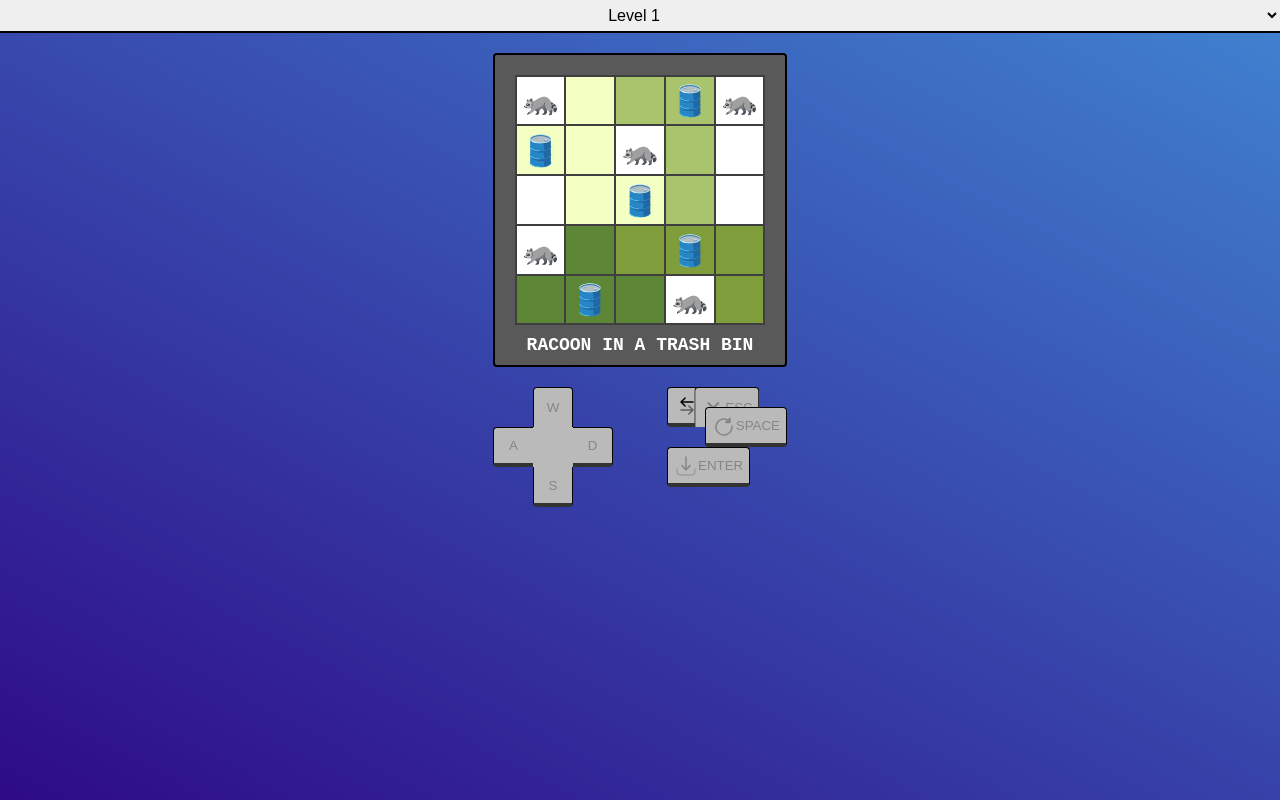
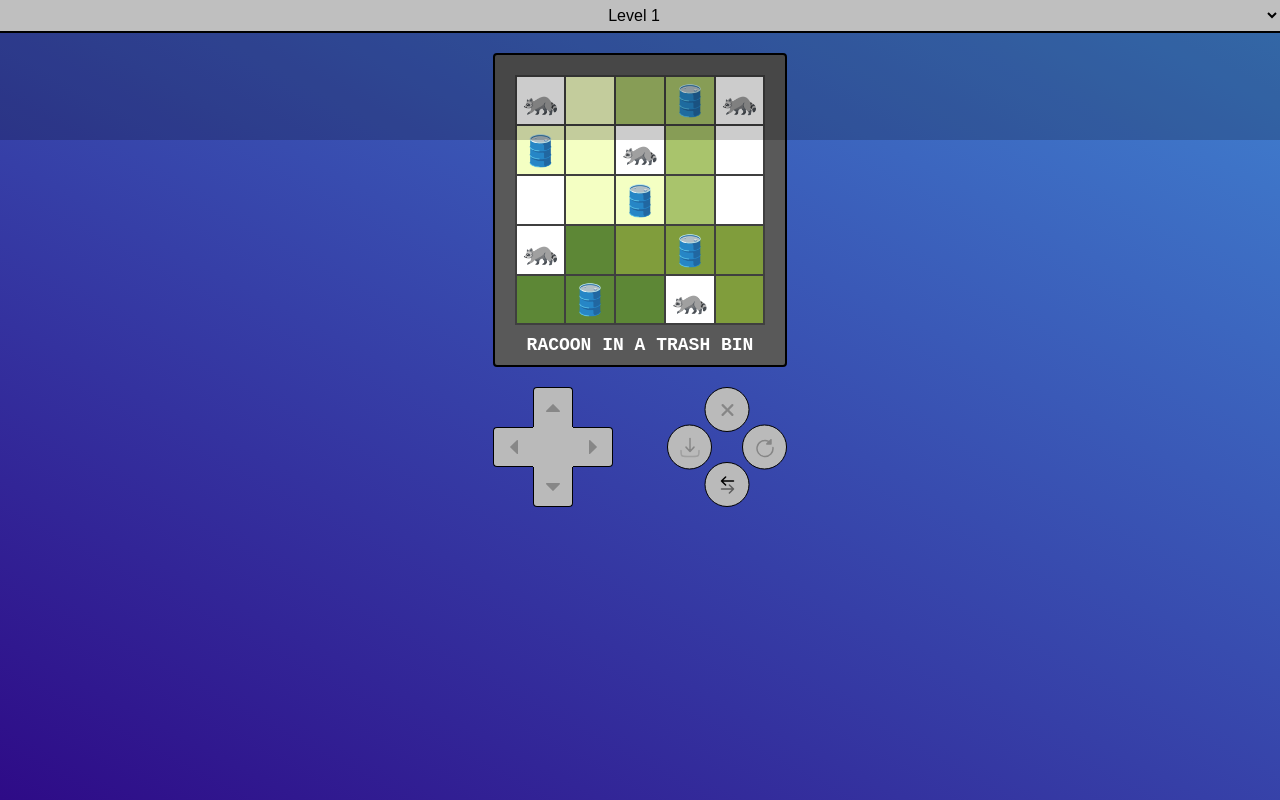
Before and after one commit to felixWackernagel/racoonInATrashBin, a Vue app: page / in a window 1280 px wide. Built offline with nearby package versions, Linux system fonts and the light colour scheme.

Commit message:
start cleanup controls

```diff
--- a/src/components/Board.vue
+++ b/src/components/Board.vue
@@ -1,5 +1,5 @@
 <script setup lang="ts">
-import { computed } from "vue";
+import { computed, defineProps } from "vue";
 import { useBoard } from "@/composables/useBoard";
 import Cell from "@/components/Cell.vue";
 import { onMounted, onUnmounted } from "vue";
@@ -90,74 +90,37 @@ onUnmounted(() => {
     <div class="controller__section">
       <div class="btn btn--center"></div>
       <button
-        class="btn btn--left"
-        @click="moveLeft"
-        :disabled="activePart == null"
+          class="btn btn--left"
+          @click="moveLeft"
+          :disabled="activePart == null"
       >
-        A
+        <svg xmlns="http://www.w3.org/2000/svg" width="24" height="24" viewBox="0 0 24 24"><path fill="currentColor" d="m8.165 11.63l6.63-6.43C15.21 4.799 16 5.042 16 5.57v12.86c0 .528-.79.771-1.205.37l-6.63-6.43a.499.499 0 0 1 0-.74Z"/></svg>
       </button>
       <button
         class="btn btn--top"
         @click="moveUp"
         :disabled="activePart == null"
       >
-        W
+        <svg xmlns="http://www.w3.org/2000/svg" width="24" height="24" viewBox="0 0 24 24"><path fill="currentColor" d="m12.37 8.165l6.43 6.63c.401.414.158 1.205-.37 1.205H5.57c-.528 0-.771-.79-.37-1.205l6.43-6.63a.499.499 0 0 1 .74 0Z"/></svg>
       </button>
       <button
         class="btn btn--bottom"
         @click="moveDown"
         :disabled="activePart == null"
       >
-        S
+        <svg xmlns="http://www.w3.org/2000/svg" width="24" height="24" viewBox="0 0 24 24"><path fill="currentColor" d="m12.37 15.835l6.43-6.63C19.201 8.79 18.958 8 18.43 8H5.57c-.528 0-.771.79-.37 1.205l6.43 6.63c.213.22.527.22.74 0Z"/></svg>
       </button>
       <button
         class="btn btn--right"
         @click="moveRight"
         :disabled="activePart == null"
       >
-        D
+        <svg xmlns="http://www.w3.org/2000/svg" width="24" height="24" viewBox="0 0 24 24"><path fill="currentColor" d="M15.835 11.63L9.205 5.2C8.79 4.799 8 5.042 8 5.57v12.86c0 .528.79.771 1.205.37l6.63-6.43a.498.498 0 0 0 0-.74Z"/></svg>
       </button>
     </div>
     <div class="controller__section">
-      <button class="btn" @click="nextPart">
-        <svg
-          xmlns="http://www.w3.org/2000/svg"
-          width="24"
-          height="24"
-          viewBox="0 0 24 24"
-        >
-          <g
-            fill="none"
-            stroke="currentColor"
-            stroke-linecap="round"
-            stroke-linejoin="round"
-            stroke-width="1.5"
-          >
-            <path d="M18 8H6m0 0l4.125-4M6 8l4.125 4" />
-            <path d="M6 16h12m0 0l-4.125-4M18 16l-4.125 4" opacity=".5" />
-          </g>
-        </svg>
-      </button>
       <button
-        class="btn btn--top"
-        @click="activateOrDeactivatePart(null)"
-        :disabled="activePart == null"
-      >
-        <svg
-          xmlns="http://www.w3.org/2000/svg"
-          width="24"
-          height="24"
-          viewBox="0 0 16 16"
-        >
-          <path
-            fill="currentColor"
-            d="M5.28 4.22a.75.75 0 0 0-1.06 1.06L6.94 8l-2.72 2.72a.75.75 0 1 0 1.06 1.06L8 9.06l2.72 2.72a.75.75 0 1 0 1.06-1.06L9.06 8l2.72-2.72a.75.75 0 0 0-1.06-1.06L8 6.94z"
-          />
-        </svg>
-        <span>ESC</span>
-      </button>
-      <button
-        class="btn btn--top-right"
+        class="btn btn--right btn--round"
         @click="rotate"
         :disabled="activePart == null"
       >
@@ -172,10 +135,9 @@ onUnmounted(() => {
             d="M18.258 3.508a.75.75 0 0 1 .463.693v4.243a.75.75 0 0 1-.75.75h-4.243a.75.75 0 0 1-.53-1.28L14.8 6.31a7.25 7.25 0 1 0 4.393 5.783a.75.75 0 0 1 1.488-.187A8.75 8.75 0 1 1 15.93 5.18l1.51-1.51a.75.75 0 0 1 .817-.162Z"
           />
         </svg>
-        <span>SPACE</span>
       </button>
       <button
-        class="btn btn--bottom-left"
+        class="btn btn--left btn--round"
         @click="place"
         :disabled="activePart == null"
       >
@@ -199,8 +161,49 @@ onUnmounted(() => {
             <path d="M12 3v13m0 0l4-4.375M12 16l-4-4.375" />
           </g>
         </svg>
-        <span>ENTER</span>
       </button>
+      <button class="btn btn--bottom btn--round" @click="nextPart">
+        <svg
+            xmlns="http://www.w3.org/2000/svg"
+            width="24"
+            height="24"
+            viewBox="0 0 24 24"
+        >
+          <g
+              fill="none"
+              stroke="currentColor"
+              stroke-linecap="round"
+              stroke-linejoin="round"
+              stroke-width="1.5"
+          >
+            <path d="M18 8H6m0 0l4.125-4M6 8l4.125 4" />
+            <path d="M6 16h12m0 0l-4.125-4M18 16l-4.125 4" opacity=".5" />
+          </g>
+        </svg>
+      </button>
+      <button
+          class="btn btn--top btn--round"
+          @click="activateOrDeactivatePart(null)"
+          :disabled="activePart == null"
+      >
+        <svg
+            xmlns="http://www.w3.org/2000/svg"
+            width="24"
+            height="24"
+            viewBox="0 0 16 16"
+        >
+          <path
+              fill="currentColor"
+              d="M5.28 4.22a.75.75 0 0 0-1.06 1.06L6.94 8l-2.72 2.72a.75.75 0 1 0 1.06 1.06L8 9.06l2.72 2.72a.75.75 0 1 0 1.06-1.06L9.06 8l2.72-2.72a.75.75 0 0 0-1.06-1.06L8 6.94z"
+          />
+        </svg>
+      </button>
+    </div>
+    <div class="legend">
+      <span class="position--top">W</span>
+      <span class="position--right">D</span>
+      <span class="position--bottom">S</span>
+      <span class="position--left">A</span>
     </div>
   </div>
 </template>
@@ -229,12 +232,11 @@ onUnmounted(() => {
 
 h1 {
   margin: 0;
-  padding: 0;
+  padding: 10px 0 0 0;
   color: #fff;
   font-size: 18px;
   text-align: center;
   text-transform: uppercase;
-  padding-top: 10px;
   font-family: monospace;
 }
 
@@ -262,28 +264,37 @@ h1 {
 
 .btn {
   position: absolute;
+
+  cursor: pointer;
+  margin: 0;
+  width: 40px;
+  height: 40px;
+  border: 1px solid #000000;
+  border-radius: 4px;
   background-color: #bababa;
-  border: none;
-  margin: 0;
-  border-radius: 4px;
-  min-width: 40px;
-  height: 40px;
+
   display: flex;
   justify-content: center;
   align-items: center;
-  border: 1px solid #000000;
-  border-bottom: 4px solid #333;
+}
+
+.btn--round {
+  border-radius: 50% !important;
+  width: 45px;
+  height: 45px;
+  border-width: 1px !important;
+}
+
+.btn:not(.btn--center):hover {
+  background-color: #9a9a9a;
 }
 
 .btn:not(.btn--center):active {
-  border-bottom-width: 1px;
-  height: 47px;
-  margin-top: 3px;
-  background-color: #b6b5b5;
+  background-color: #737373;
 }
 
-.btn:not(.btn--center):hover {
-  background-color: #b6b5b5;
+.btn[disabled] {
+  pointer-events: none;
 }
 
 .btn--top {
@@ -292,7 +303,7 @@ h1 {
   transform: translateX(-50%);
   border-bottom-right-radius: 0;
   border-bottom-left-radius: 0;
-  border-bottom-width: 0 !important;
+  border-bottom-width: 0;
 }
 
 .btn--right {
@@ -313,11 +324,6 @@ h1 {
   border-top-width: 0;
 }
 
-.btn--bottom:active {
-  margin-top: 0 !important;
-  margin-bottom: 3px;
-}
-
 .btn--left {
   top: 50%;
   left: 0;
@@ -333,16 +339,39 @@ h1 {
   transform: translate(-50%, -50%);
   border-radius: 0;
   border: none;
+  pointer-events: none;
 }
 
-.btn--top-right {
-  top: 50%;
-  right: 0;
-  transform: translateY(-100%);
+.legend {
+  height: 160px;
+  background-color: rgba(0, 0, 0, 0.2);
+  position: absolute;
+  top: -20px;
+  left: -20px;
+  right: -20px;
 }
 
-.btn--bottom-left {
-  top: 50%;
-  left: 0;
+.legend > span {
+  display: inline-block;
+  width: 20px;
+  height: 20px;
+  line-height: 20px;
+  text-align: center;
+}
+
+.position--top {
+
+}
+
+.position--right {
+
+}
+
+.position--bottom {
+
+}
+
+.position--left {
+
 }
 </style>
```
